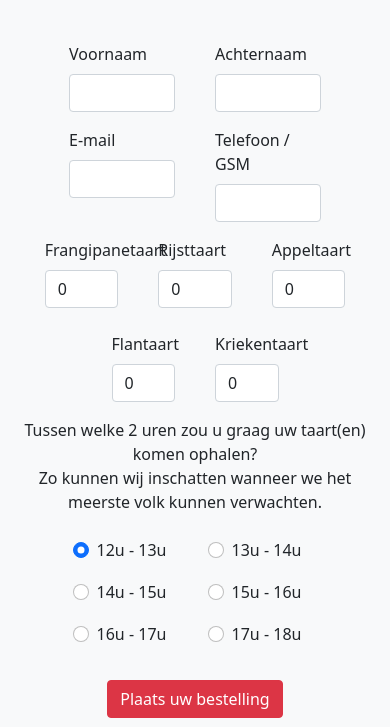
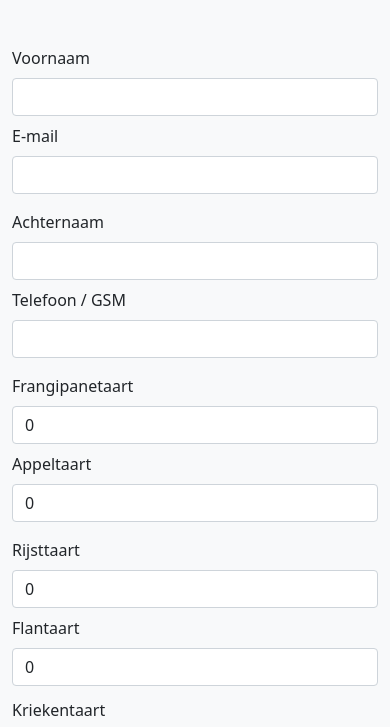
Before and after one commit to VanderPants2/KSA, a plain HTML site: page index.html in a window 390 px wide. Shown: the part 730-1457 px from the top of the page. Drawn offline with nearby package versions, Linux system fonts and the light colour scheme.

Commit message:
New phone layout

```diff
--- a/index.html
+++ b/index.html
@@ -55,28 +55,15 @@
 					/>
 				</div>
 				<div class="row justify-content-center">
-					<div class="col-4 m-2">
-						<label for="Voornaam" class="form-label">Voornaam</label>
+					<div class="col-md-4 col-sm-6 m-1">
+						<label for="Voornaam" class="form-label mt-2">Voornaam</label>
 						<input
 							type="text"
 							id="Voornaam"
 							class="form-control"
 							aria-label="Voornaam"
 						/>
-					</div>
-					<div class="col-4 m-2">
-						<label for="Achternaam" class="form-label">Achternaam</label>
-						<input
-							type="text"
-							id="Achternaam"
-							class="form-control"
-							aria-label="Achternaam"
-						/>
-					</div>
-				</div>
-				<div class="row justify-content-center">
-					<div class="col-4 m-2">
-						<label for="Email" class="form-label">E-mail</label>
+						<label for="Email" class="form-label mt-2">E-mail</label>
 						<input
 							type="email"
 							id="Email"
@@ -84,8 +71,16 @@
 							aria-label="Email"
 						/>
 					</div>
-					<div class="col-4 m-2">
-						<label for="Telefoon" class="form-label">Telefoon / GSM</label>
+					<div class="col-md-4 col-sm-6 m-1">
+						<label for="Achternaam" class="form-label mt-2">Achternaam</label>
+						<input
+							type="text"
+							id="Achternaam"
+							class="form-control"
+							aria-label="Achternaam"
+						/>
+
+						<label for="Telefoon" class="form-label mt-2">Telefoon / GSM</label>
 						<input
 							type="number"
 							id="Telefoon"
@@ -93,10 +88,8 @@
 							aria-label="Telefoon"
 						/>
 					</div>
-				</div>
-				<div class="row justify-content-center">
-					<div class="col-3 m-2">
-						<label for="Taart1" class="form-label">Frangipanetaart</label>
+					<div class="col-md-4 col-sm-6 m-1">
+						<label for="Taart1" class="form-label mt-2">Frangipanetaart</label>
 						<input
 							type="number"
 							id="Taart1"
@@ -105,20 +98,7 @@
 							min="0"
 							value="0"
 						/>
-					</div>
-					<div class="col-3 m-2">
-						<label for="Taart2" class="form-label">Rijsttaart</label>
-						<input
-							type="number"
-							id="Taart2"
-							class="form-control"
-							aria-label="Voornaam"
-							min="0"
-							value="0"
-						/>
-					</div>
-					<div class="col-3 m-2">
-						<label for="Taart3" class="form-label">Appeltaart</label>
+						<label for="Taart3" class="form-label mt-2">Appeltaart</label>
 						<input
 							type="number"
 							id="Taart3"
@@ -128,10 +108,18 @@
 							value="0"
 						/>
 					</div>
-				</div>
-				<div class="row justify-content-center m-2">
-					<div class="col-3 m-2">
-						<label for="Taart4" class="form-label">Flantaart</label>
+					<div class="col-md-4 col-sm-6 m-1">
+						<label for="Taart2" class="form-label mt-2">Rijsttaart</label>
+						<input
+							type="number"
+							id="Taart2"
+							class="form-control"
+							aria-label="Voornaam"
+							min="0"
+							value="0"
+						/>
+
+						<label for="Taart4" class="form-label mt-2">Flantaart</label>
 						<input
 							type="number"
 							id="Taart4"
@@ -141,8 +129,8 @@
 							value="0"
 						/>
 					</div>
-					<div class="col-3 m-2">
-						<label for="Taart5" class="form-label">Kriekentaart</label>
+					<div class="col-md-4 col-sm-6">
+						<label for="Taart5" class="form-label mt-2">Kriekentaart</label>
 						<input
 							type="number"
 							id="Taart5"
@@ -153,95 +141,24 @@
 						/>
 					</div>
 				</div>
-				<div class="row">
+				<div class="row m-3">
 					<div class="text-center">
 						<p>
-							Tussen welke 2 uren zou u graag uw taart(en) komen ophalen?<br />Zo
-							kunnen wij inschatten wanneer we het meerste volk kunnen
-							verwachten.
+							Tussen welke 2 uren zou u zaterdag 20 maart graag uw taart(en)
+							komen ophalen?<br />Zo kunnen wij inschatten wanneer we het
+							meerste volk kunnen verwachten.
 						</p>
 					</div>
 				</div>
-				<div class="row mx-5 justify-content-center">
-					<div class="col col-sm-4 d-flex justify-content-center my-2">
-						<div class="form-check form-check-inline">
-							<input
-								class="form-check-input"
-								type="radio"
-								name="tijd"
-								id="12_13"
-								checked
-							/>
-							<label class="form-check-label" for="flexRadioDefault1">
-								12u - 13u
-							</label>
-						</div>
-					</div>
-					<div class="col col-sm-4 d-flex justify-content-center my-2">
-						<div class="form-check form-check-inline">
-							<input
-								class="form-check-input"
-								type="radio"
-								name="tijd"
-								id="13_14"
-							/>
-							<label class="form-check-label" for="flexRadioDefault1">
-								13u - 14u
-							</label>
-						</div>
-					</div>
-					<div class="col col-sm-4 d-flex justify-content-center my-2">
-						<div class="form-check form-check-inline">
-							<input
-								class="form-check-input"
-								type="radio"
-								name="tijd"
-								id="14_15"
-							/>
-							<label class="form-check-label" for="flexRadioDefault1">
-								14u - 15u
-							</label>
-						</div>
-					</div>
-					<div class="col col-sm-4 d-flex justify-content-center my-2">
-						<div class="form-check form-check-inline">
-							<input
-								class="form-check-input"
-								type="radio"
-								name="tijd"
-								id="15_16"
-							/>
-							<label class="form-check-label" for="flexRadioDefault1">
-								15u - 16u
-							</label>
-						</div>
-					</div>
-					<div class="col col-sm-4 d-flex justify-content-center my-2">
-						<div class="form-check form-check-inline">
-							<input
-								class="form-check-input"
-								type="radio"
-								name="tijd"
-								id="16_17"
-							/>
-							<label class="form-check-label" for="flexRadioDefault1">
-								16u - 17u
-							</label>
-						</div>
-					</div>
-					<div class="col col-sm-4 d-flex justify-content-center my-2">
-						<div class="form-check form-check-inline">
-							<input
-								class="form-check-input"
-								type="radio"
-								name="tijd"
-								id="17_18"
-							/>
-							<label class="form-check-label" for="flexRadioDefault1">
-								17u - 18u
-							</label>
-						</div>
-					</div>
+				<div class="row mx-2 justify-content-center">
+					<select class="form-select" id="Uur" style="width: 350px">
+						<option value="12u - 13u" selected>12u - 13u</option>
+						<option value="13u - 14u">13u - 14u</option>
+						<option value="14u - 15u">14u - 15u</option>
+						<option value="15u - 16u">15u - 16u</option>
+						<option value="16u - 17u">16u - 17u</option>
+						<option value="17u - 18u">17u - 18u</option>
+					</select>
 				</div>
 				<div class="row justify-content-center">
 					<div class="d-flex justify-content-center mt-4">
@@ -253,19 +170,6 @@
 			</main>
 
 			<footer class="my-4 pt-2 text-muted text-center text-small">
-				<a href="https://www.payconiq.be/" target="_blank">
-					<img
-						src="./img/payconiq_logo.svg"
-						width="50px"
-						alt="payconiq"
-						class="rounded mx-3"
-				/></a>
-				<img
-					src="./img/cash_logo.svg"
-					width="50px"
-					alt="cash"
-					class="rounded mx-3"
-				/>
 				<p class="mb-1 mt-4">&copy; 2020-2021 KSA Sint-Lut Haaltert</p>
 			</footer>
 		</div>
@@ -284,6 +188,7 @@
 				var Achternaam = document.getElementById("Achternaam").value;
 				var Email = document.getElementById("Email").value;
 				var Telefoon = document.getElementById("Telefoon").value;
+				var Uur = document.getElementById("Uur").value;
 				var Taart1 = document.getElementById("Taart1").value;
 				var Taart2 = document.getElementById("Taart2").value;
 				var Taart3 = document.getElementById("Taart3").value;
@@ -298,7 +203,7 @@
 					" ; " +
 					Telefoon +
 					" ; " +
-					uur() +
+					Uur +
 					" ; " +
 					Taart1 +
 					" ; " +
@@ -309,6 +214,7 @@
 					Taart4 +
 					" ; " +
 					Taart5;
+				console.log(data);
 				location.href = "./bestelling.html";
 			}
 			function validate() {
@@ -339,21 +245,6 @@
 					return false;
 				}
 			}
-			function uur() {
-				if (document.getElementById("12_13").checked) {
-					return "12u - 13u";
-				} else if (document.getElementById("13_14").checked) {
-					return "13u - 14u";
-				} else if (document.getElementById("14_15").checked) {
-					return "14u - 15u";
-				} else if (document.getElementById("15_16").checked) {
-					return "15u - 16u";
-				} else if (document.getElementById("16_17").checked) {
-					return "16u - 17u";
-				} else if (document.getElementById("17_18").checked) {
-					return "17u - 18u";
-				}
-			}
 		</script>
 	</body>
 </html>
```
